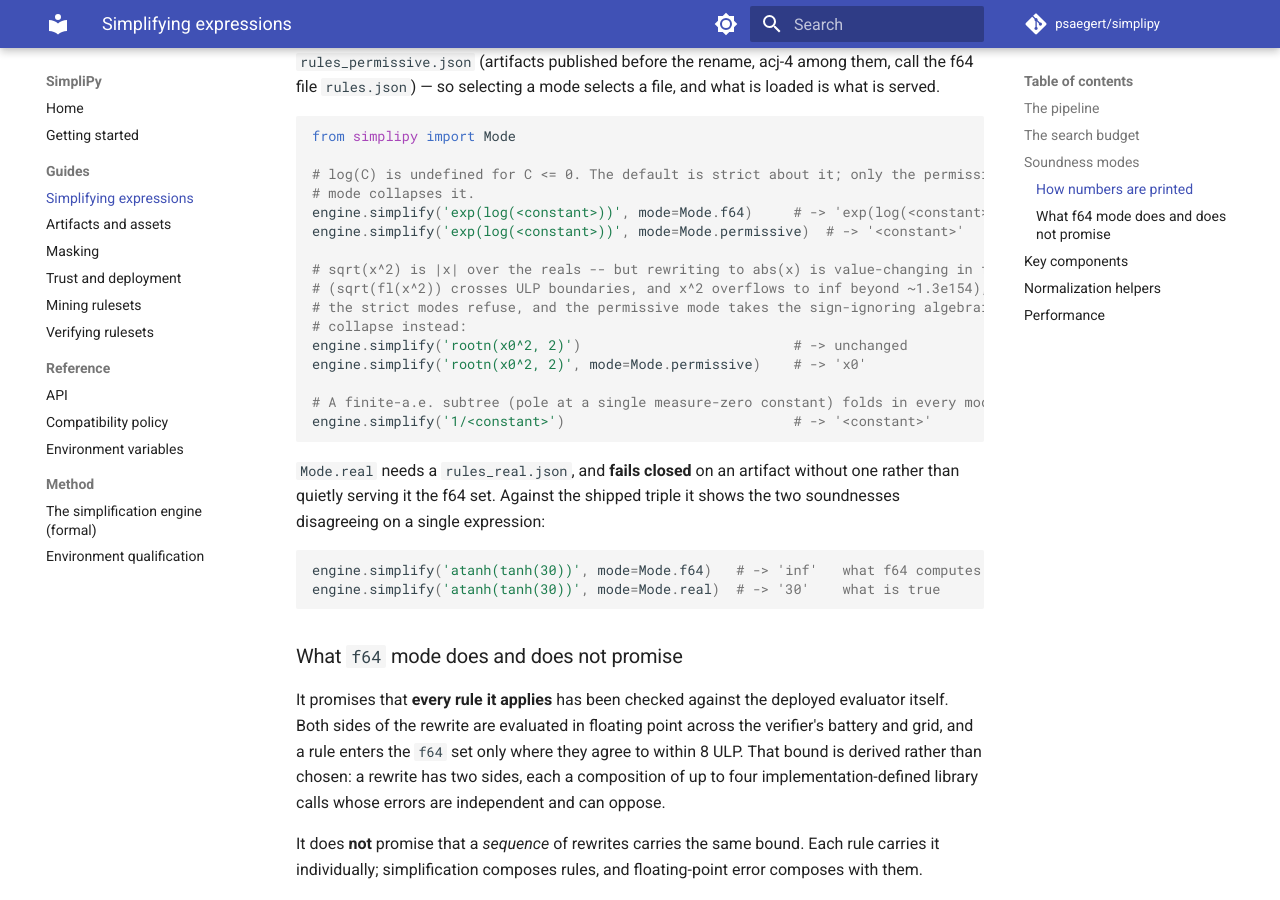
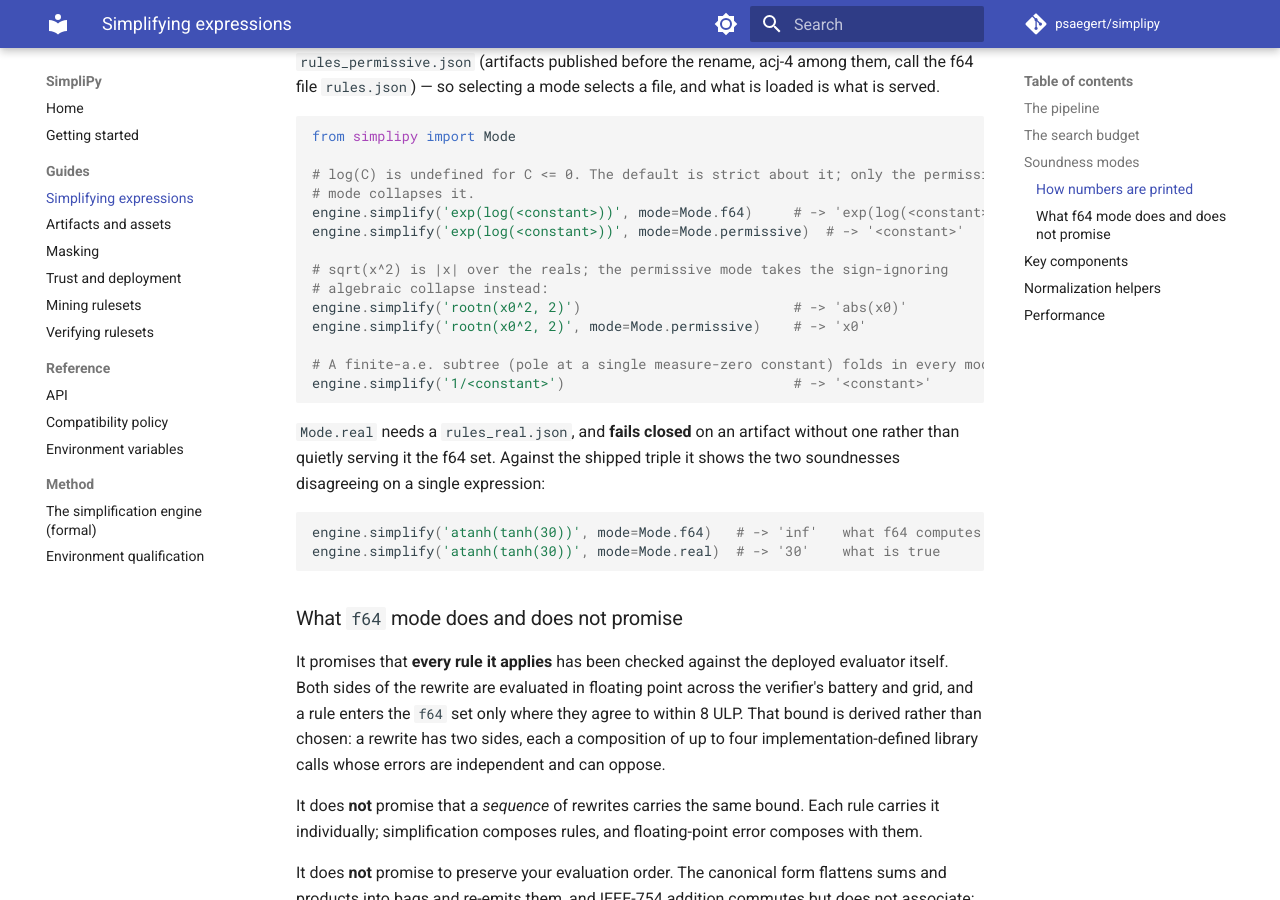
Before and after one commit to psaegert/simplipy, an MkDocs documentation site: the page built from docs/guides/simplify.md, in a window 1280 px wide and 900 px high, scrolled down 5451 px. Built offline with MkDocs 1.6.1 and Material for MkDocs 9.7.7, drawn with Linux system fonts in a browser that asks for light colours; comment, search, counter and statistics services are not loaded.

Commit message:
Tests that could not fail: AC dedup, notation round trip, doc claims
- The AC-dedup tests ran on a ruleset with no AC duplicates, so the neutrality
  walk compared an engine with itself and the dropped-rows check short-
  circuited. They now seed 40 AC respellings (the root `+`/`*` operands
  swapped), assert each shares its rule's internal form, that the loader drops
  exactly the respellings, and that the undeduplicated engine serves more rules
  while answering the 400-row corpus identically.
- The convert-then-simplify test compared each call with itself. It now checks
  that the tagged and infix answers, read back as the explicit prefix, simplify
  to the explicit answer: one canonical state whatever the notation.
- The docs test skipped output claims it could not parse and never looked at
  claims at the end of a line. Every `# ->` / `# >` claim, inline or on the
  next line, must now follow an expression and parse as a literal (a note may
  follow after two spaces), or the test fails. This found one wrong claim:
  `rootn(x0^2, 2)` answers `abs(x0)` in f64, not "unchanged"; the guide and
  the one schematic claim in docs/rules.md are corrected.

Co-Authored-By: Claude Opus 5.5 <noreply@anthropic.com>
Claude-Session: https://claude.ai/code/session_016gamUqKQqroqag4GFsNu6W

```diff
--- a/docs/guides/simplify.md
+++ b/docs/guides/simplify.md
@@ -242,11 +242,9 @@ from simplipy import Mode
 engine.simplify('exp(log(<constant>))', mode=Mode.f64)     # -> 'exp(log(<constant>))'
 engine.simplify('exp(log(<constant>))', mode=Mode.permissive)  # -> '<constant>'
 
-# sqrt(x^2) is |x| over the reals -- but rewriting to abs(x) is value-changing in f64
-# (sqrt(fl(x^2)) crosses ULP boundaries, and x^2 overflows to inf beyond ~1.3e154), so
-# the strict modes refuse, and the permissive mode takes the sign-ignoring algebraic
-# collapse instead:
-engine.simplify('rootn(x0^2, 2)')                          # -> unchanged
+# sqrt(x^2) is |x| over the reals; the permissive mode takes the sign-ignoring
+# algebraic collapse instead:
+engine.simplify('rootn(x0^2, 2)')                          # -> 'abs(x0)'
 engine.simplify('rootn(x0^2, 2)', mode=Mode.permissive)    # -> 'x0'
 
 # A finite-a.e. subtree (pole at a single measure-zero constant) folds in every mode:
```
Also changed, not shown: docs/rules.md (+1 -1 lines), 3 other files.
